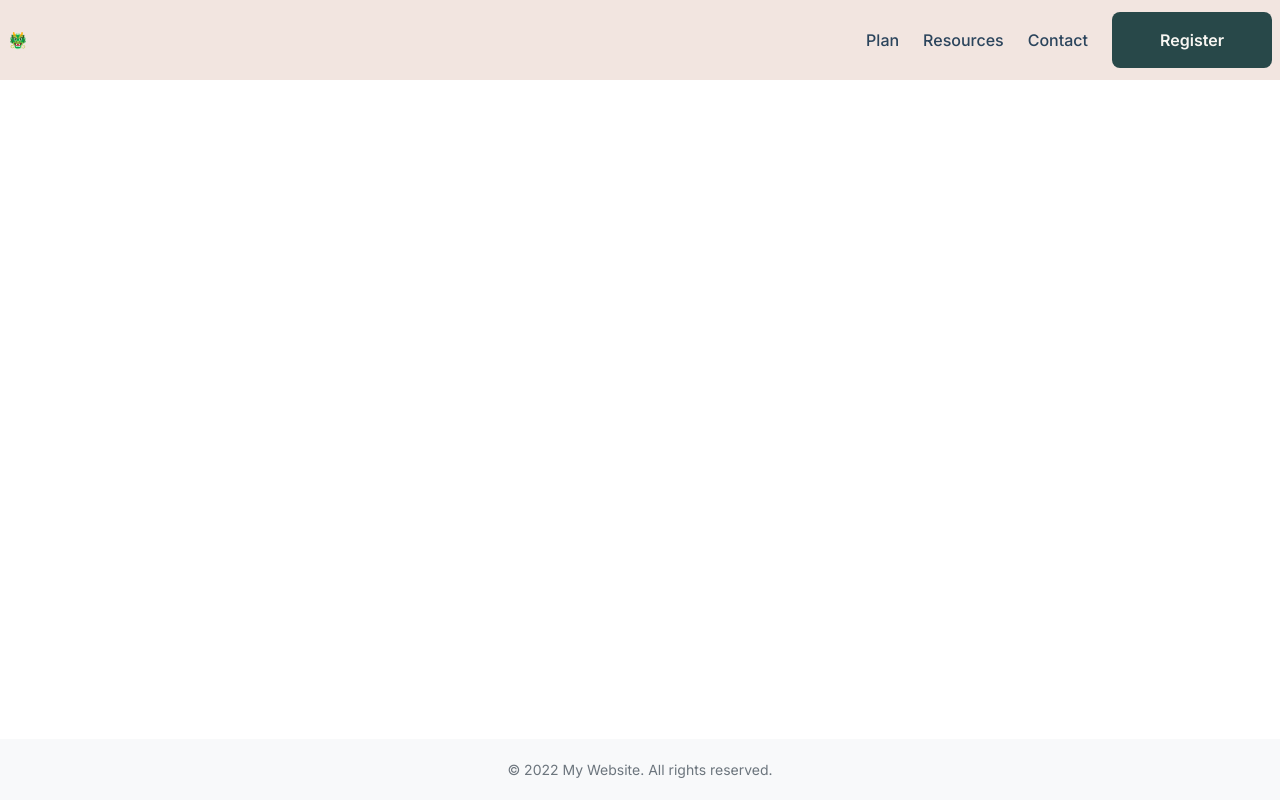
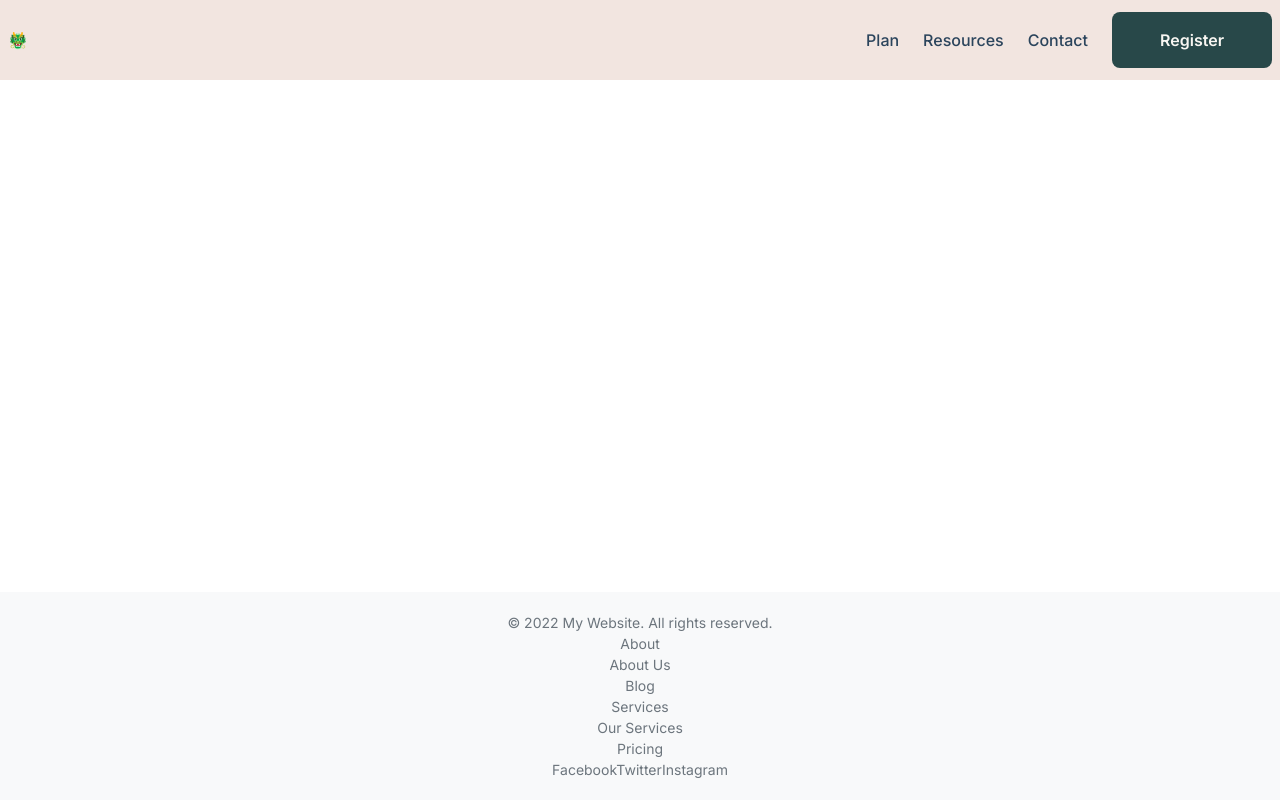
Before and after one commit to mariannebourcier/lt-project, a Next.js app: page / in a window 1280 px wide. Built offline with nearby package versions, Linux system fonts and the light colour scheme.

Commit message:
add elements to footer

```diff
--- a/src/components/footer/footer.component.tsx
+++ b/src/components/footer/footer.component.tsx
@@ -4,9 +4,36 @@ import style from './footer.module.scss'
 const Footer = () => {
   return (
     <div className={style.main_container}>
+
       <div className={style.footer_content}>
         <p>© 2022 My Website. All rights reserved.</p>
       </div>
+      <div className={style.footer_sections}>
+          <div className={style.footer_section}>
+            <h3>About</h3>
+            <ul>
+              <li><a href="/about-us">About Us</a></li>
+              <li><a href="/blog">Blog</a></li>
+            </ul>
+          </div>
+
+          <div className={style.footer_section}>
+            <h3>Services</h3>
+            <ul>
+              <li><a href="/services">Our Services</a></li>
+              <li><a href="/pricing">Pricing</a></li>
+            </ul>
+          </div>
+
+        </div>
+
+        <div className={style.footer_socials}>
+          <a href="https://www.facebook.com/yourpage">Facebook</a>
+          <a href="https://www.twitter.com/yourpage">Twitter</a>
+          <a href="https://www.instagram.com/yourpage">Instagram</a>
+
+        </div>
+
     </div>
   )
 }
```
